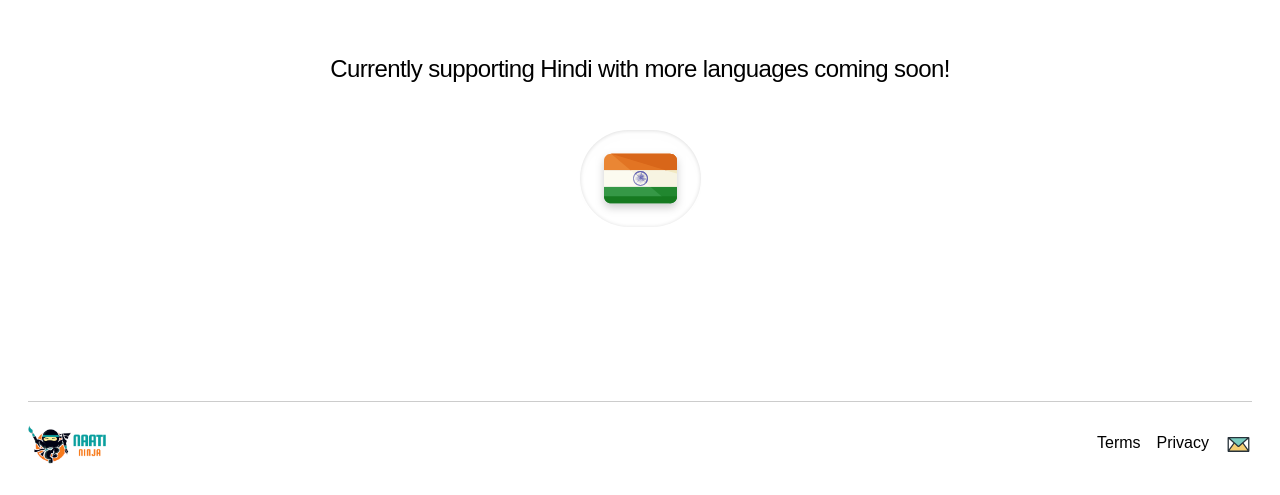
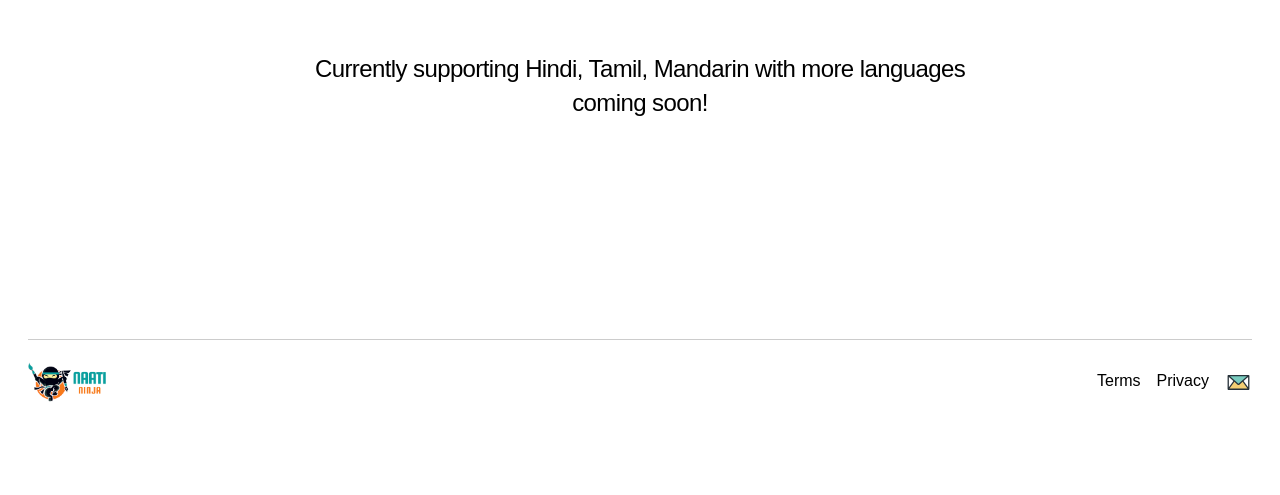
Before and after one commit to naatiai/naati-ninja, a Next.js app: page / in a window 1280 px wide. Shown: the part 3514-4009 px from the top of the page. After the commit the page ends 3947 px from the top, so only its background shows below. Built offline with nearby package versions, Linux system fonts and the light colour scheme; no server answers; a web font is replaced by a local one.

Commit message:
languages

```diff
--- a/app/dashboard/dashboard-client.tsx
+++ b/app/dashboard/dashboard-client.tsx
@@ -9,7 +9,7 @@ export default function DashboardClient() {
   const [sub, setSub] = useState(null);
   const [loading, setLoading] = useState(false);
   const [selectedLanguage, setSelectedLanguage] = useState('Hindi'); // Default to Hindi
-  const languages = ['Hindi', 'Urdu', 'Tamil', 'Punjabi'];
+  const languages = ['Hindi', 'Tamil', 'Mandarin'];
 
   useEffect(() => {
     const fetchMocks = async () => {
--- a/components/home/Languages.tsx
+++ b/components/home/Languages.tsx
@@ -7,9 +7,10 @@ const Languages = () => {
         Practice in Your Preferred Language
       </h2> */}
       <p className="text-primary text-center text-[17px] sm:text-2xl font-light sm:leading-[34.5px] sm:tracking-[-0.6px] leading-[22px] tracking-[-0.34px] max-w-[728px] mx-auto pb-[18px] sm:pb-11">
-        Currently supporting Hindi with more languages coming soon!
+        Currently supporting Hindi, Tamil, Mandarin with more languages
+        coming soon!
       </p>
-      <div className="flex justify-center">
+      {/* <div className="flex justify-center">
         <div className="shadow-[0px_0.5px_4px_0px_rgba(0,0,0,0.15)_inset] drop_shadow rounded-full flex items-center gap-[3px] sm:gap-2 py-0.5 sm:py-3 px-6">
           <Image
             src="/india-flag.svg"
@@ -18,15 +19,15 @@ const Languages = () => {
             height={30}
             className="w-[37px] h-[23px] sm:w-[73px] sm:h-[73px]"
           />
-          {/* <Image
+          <Image
             src="/spain-flag.svg"
             alt="Spanish"
             width={30}
             height={30}
             className="w-[37px] h-[23px] sm:w-[73px] sm:h-[73px]"
-          /> */}
+          />
         </div>
-      </div>
+      </div> */}
     </div>
   );
 };
```
Also changed, not shown: 1 other file (tests, documents, lock files or other folders).
